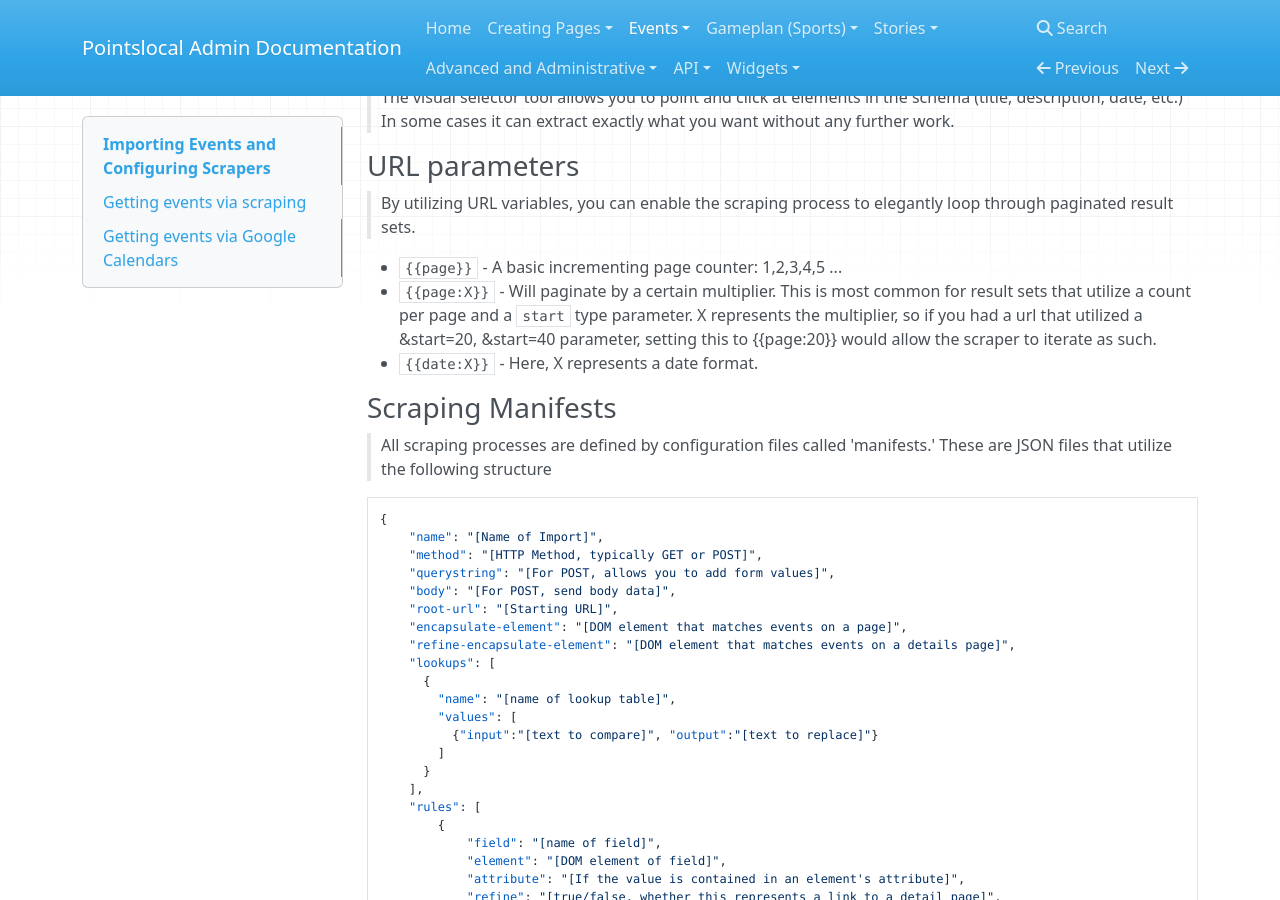
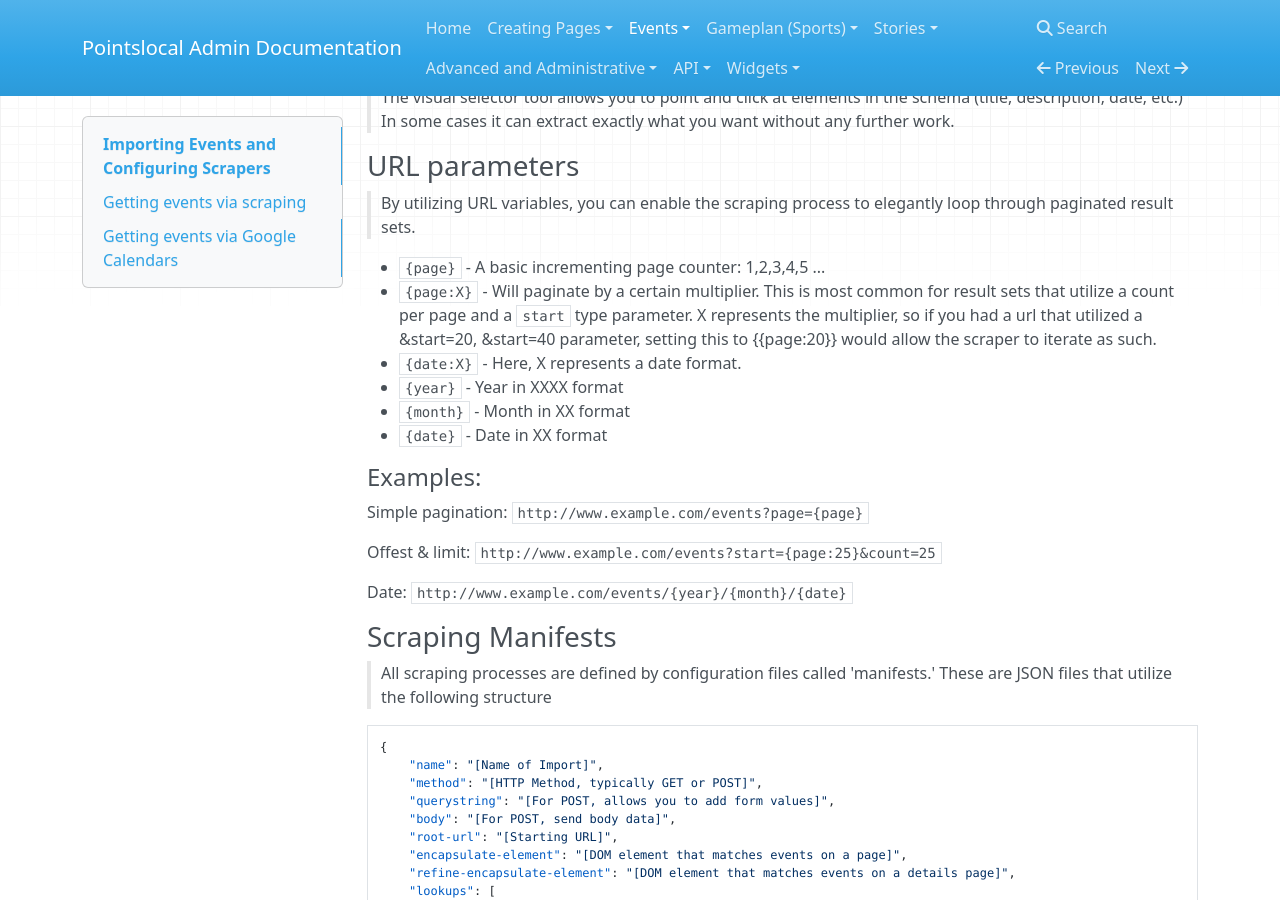
Before and after one commit to pointslocal/admin-docs, an MkDocs documentation site: the page built from docs/events_imports.md, in a window 1280 px wide and 900 px high, scrolled down 309 px. Built offline with MkDocs 1.6.1, drawn with Linux system fonts in a browser that asks for light colours; nearby versions of some CDN libraries; old or Windows-style settings are respelled for this version of MkDocs.

Commit message:
adds url params

````diff
--- a/docs/events_imports.md
+++ b/docs/events_imports.md
@@ -11,9 +11,22 @@ Events can be imported via RSS, an API (with defined rules), a Google calendar U
 ### URL parameters
 > By utilizing URL variables, you can enable the scraping process to elegantly loop through paginated result sets.
 
-* ```{{page}}``` - A basic incrementing page counter: 1,2,3,4,5 ...
-* ```{{page:X}}``` - Will paginate by a certain multiplier.  This is most common for result sets that utilize a count per page and a ```start``` type parameter.  X represents the multiplier, so if you had a url that utilized a &start=20, &start=40 parameter, setting this to {{page:20}} would allow the scraper to iterate as such.
-* ```{{date:X}}``` - Here, X represents a date format.
+* ```{page}``` - A basic incrementing page counter: 1,2,3,4,5 ...
+* ```{page:X}``` - Will paginate by a certain multiplier.  This is most common for result sets that utilize a count per page and a ```start``` type parameter.  X represents the multiplier, so if you had a url that utilized a &start=20, &start=40 parameter, setting this to {{page:20}} would allow the scraper to iterate as such.
+* ```{date:X}``` - Here, X represents a date format.
+* ```{year}``` - Year in XXXX format
+* ```{month}``` - Month in XX format
+* ```{date}``` - Date in XX format
+
+#### Examples:
+Simple pagination:
+```http://www.example.com/events?page={page}```
+
+Offest & limit:
+```http://www.example.com/events?start={page:25}&count=25```
+
+Date:
+```http://www.example.com/events/{year}/{month}/{date}```
 
 ### Scraping Manifests
 > All scraping processes are defined by configuration files called 'manifests.'  These are JSON files that utilize the following structure
````
